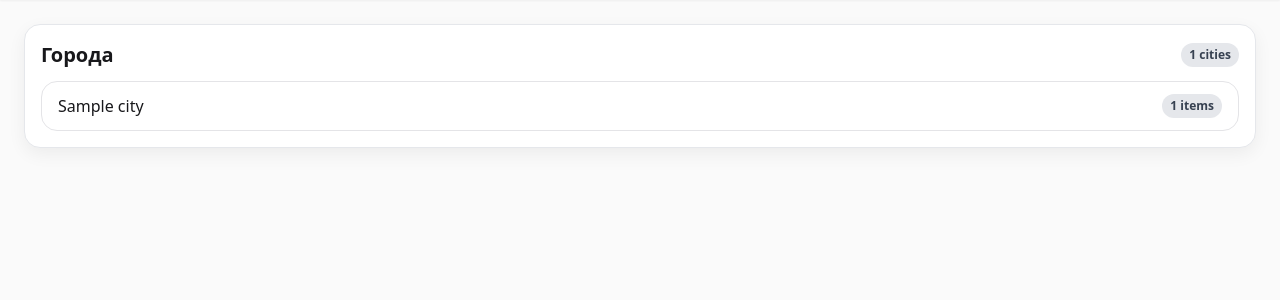
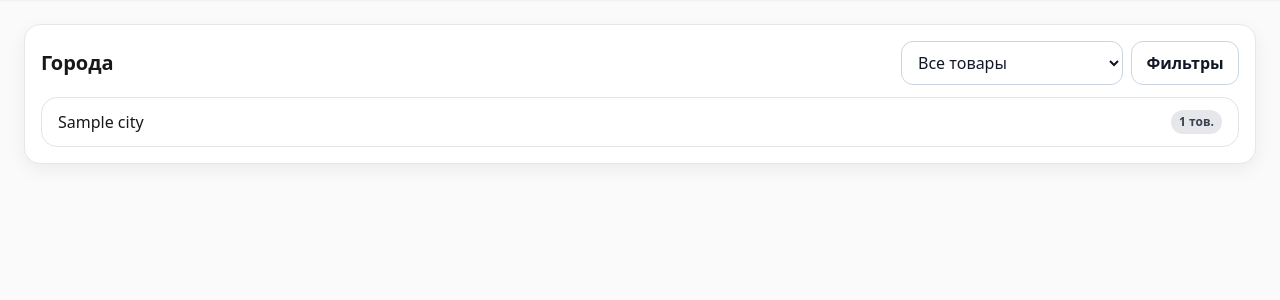
Before and after one commit to R1index/TradeResonance, a Flask app: template templates/cities.html in a window 1280 px wide. Shown: the part 65-365 px from the top of the page. Run offline with Flask 3, Linux system fonts and the light colour scheme; the template is opened without the code that fills it: most values are stand-ins (such as "Sample title", 1, 10 or a date in 2020); some libraries are stand-ins or nearby versions.

Commit message:
Update cities.html

```diff
--- a/templates/cities.html
+++ b/templates/cities.html
@@ -3,7 +3,25 @@
 <section class="card p-4">
   <div class="flex items-center justify-between mb-3">
     <h1 class="text-xl font-semibold">{{ t('nav_cities') }}</h1>
-    <span class="badge">{{ city_list|length }} cities</span>
+
+    <!-- Переключатель фильтра -->
+    <form method="get" class="flex items-center gap-2">
+      <input type="hidden" name="tab" value="cities">
+      <select name="pf" class="select">
+        <option value="any" {% if pf=='any' %}selected{% endif %}>
+          {{ 'All products' if lang=='en' else 'Все товары' }}
+        </option>
+        <option value="only_prod" {% if pf=='only_prod' %}selected{% endif %}>
+          {{ 'Only producing' if lang=='en' else 'Только производит' }}
+        </option>
+        <option value="only_nonprod" {% if pf=='only_nonprod' %}selected{% endif %}>
+          {{ 'Only non-producing' if lang=='en' else 'Только не производит' }}
+        </option>
+      </select>
+      <button class="btn btn-outline" type="submit">
+        {{ t('filters') }}
+      </button>
+    </form>
   </div>
 
   {% if not city_list %}
@@ -14,7 +32,7 @@
     <details class="rounded-2xl border border-zinc-200 dark:border-zinc-800 bg-white dark:bg-zinc-900">
       <summary class="cursor-pointer list-none px-4 py-3 flex items-center justify-between">
         <span class="font-medium">{{ c.city }}</span>
-        <span class="badge">{{ c.entries|length }} items</span>
+        <span class="badge">{{ c.entries|length }} {{ 'items' if lang=='en' else 'тов.' }}</span>
       </summary>
       <div class="px-4 pb-4">
         <div class="overflow-x-auto">
@@ -34,11 +52,22 @@
               <tr class="border-b border-zinc-200 dark:border-zinc-800">
                 <td data-th="{{ t('product') }}" class="py-2">{{ e.product }}</td>
                 <td data-th="{{ t('price') }}" class="py-2">{{ '%.0f' % e.price }}</td>
-                <td data-th="{{ t('trend') }}" class="py-2">{% if e.trend=='up' %}<span class="badge badge-green">{{ t('up') }}</span>{% else %}<span class="badge badge-red">{{ t('down') }}</span>{% endif %}</td>
+                <td data-th="{{ t('trend') }}" class="py-2">
+                  {% if e.trend=='up' %}
+                    <span class="badge badge-green">{{ t('up') }}</span>
+                  {% else %}
+                    <span class="badge badge-red">{{ t('down') }}</span>
+                  {% endif %}
+                </td>
                 <td data-th="{{ t('percent') }} %" class="py-2">{{ '%.0f' % e.percent }}</td>
-                <td data-th="{{ t('is_prod_city') }}" class="py-2">{{ t('yes') if e.is_production_city else t('no') }}</td>
+                <td data-th="{{ t('is_prod_city') }}" class="py-2">
+                  {{ t('yes') if e.is_production_city else t('no') }}
+                </td>
                 <td data-th="{{ t('actions') }}" class="py-2">
-                  <a class="btn btn-outline" href="{{ url_for('edit_entry', entry_id=e.id, lang=lang) }}">{{ t('edit') }}</a>
+                  <a class="btn btn-outline"
+                     href="{{ url_for('edit_entry', entry_id=e.id, lang=lang, next=request.full_path) }}">
+                    {{ t('edit') }}
+                  </a>
                 </td>
               </tr>
               {% endfor %}
```
